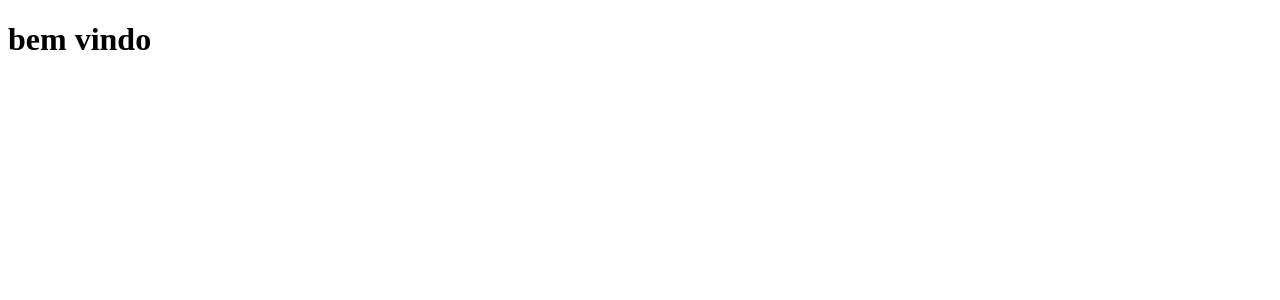
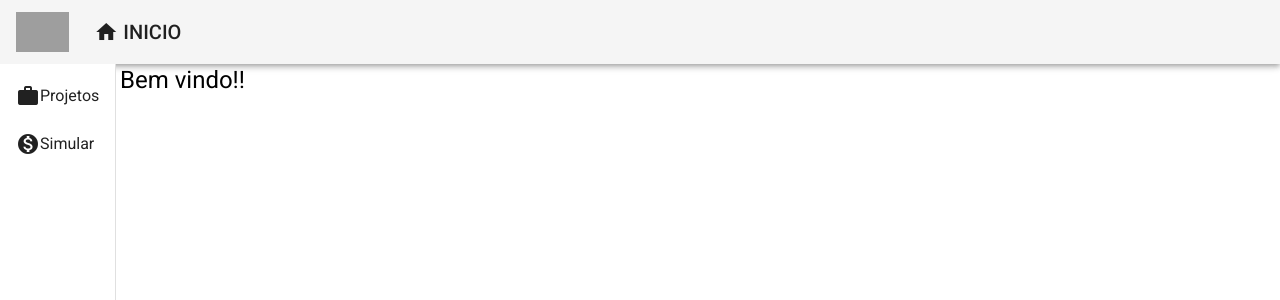
Before and after one commit to savio-tome/testefpf, an Angular app in the folder frontend/: page / in a window 1280 px wide. Shown: the top 300 px of the page. Built offline with nearby package versions, Linux system fonts and the light colour scheme; grey boxes are pictures that could not be loaded.

Commit message:
create header, sidenav components

```diff
--- a/frontend/angular.json
+++ b/frontend/angular.json
@@ -56,6 +56,7 @@
               "src/assets"
             ],
             "styles": [
+              "./node_modules/@angular/material/prebuilt-themes/indigo-pink.css",
               "src/styles.css"
             ],
             "scripts": []
--- a/frontend/package.json
+++ b/frontend/package.json
@@ -10,10 +10,12 @@
   "private": true,
   "dependencies": {
     "@angular/animations": "~13.3.0",
+    "@angular/cdk": "^13.3.1",
     "@angular/common": "~13.3.0",
     "@angular/compiler": "~13.3.0",
     "@angular/core": "~13.3.0",
     "@angular/forms": "~13.3.0",
+    "@angular/material": "^13.3.1",
     "@angular/platform-browser": "~13.3.0",
     "@angular/platform-browser-dynamic": "~13.3.0",
     "@angular/router": "~13.3.0",
--- a/frontend/src/app/app.component.html
+++ b/frontend/src/app/app.component.html
@@ -1 +1,3 @@
-<h1>bem vindo</h1>
+<app-header></app-header>
+<app-sidenav></app-sidenav>
+<h1 style="margin-left:120px">Bem vindo!!</h1>
--- /dev/null
+++ b/frontend/src/app/mainpage/header/header.component.css
@@ -0,0 +1,24 @@
+.header{
+    display: flex;
+    align-items: center;
+}
+
+.header a {
+    display: flex;
+    align-items: center;
+    text-decoration: none;
+
+}
+
+.header .logo{
+    max-height: 40px;
+}
+
+.header .title-group{
+    padding-left: 25px;
+
+}
+
+.header .title-group i{
+    padding-right: 5px;
+}
--- /dev/null
+++ b/frontend/src/app/mainpage/header/header.component.html
@@ -0,0 +1,16 @@
+<mat-toolbar class="header mat-elevation-z4">
+    <span>
+        <a>
+            <img class="logo" src='assets/img/logo.png' alt="Jedi Inc.">
+        </a>
+    </span>
+    <span class="title-group">
+            <a>
+                <i class="material-icons">
+                    home
+                </i>
+                INICIO
+            </a>
+    </span>
+
+</mat-toolbar>
--- /dev/null
+++ b/frontend/src/app/mainpage/header/header.component.ts
@@ -0,0 +1,16 @@
+import { Component, OnInit } from '@angular/core';
+
+
+@Component({
+  selector: 'app-header',
+  templateUrl: './header.component.html',
+  styleUrls: ['./header.component.css']
+})
+export class HeaderComponent implements OnInit {
+
+  constructor() { }
+
+  ngOnInit(): void {
+  }
+
+}
--- /dev/null
+++ b/frontend/src/app/mainpage/sidenav/sidenav.component.html
@@ -0,0 +1,21 @@
+<mat-sidenav-container class="container" >
+    <mat-sidenav class="sidenav" mode="side" opened fixedInViewport="true" fixedBottomGap="64" fixedTopGap="64" >
+        <mat-nav-list class="nav-list">
+            <a mat-list-item routerLink="/projects">
+                <i class="material-icons">
+                    work
+                </i>
+                Projetos
+            </a>
+            <a mat-list-item routerLink="/simulation">
+                <i class="material-icons">
+                    monetization_on
+                </i>
+                Simular
+            </a>
+        </mat-nav-list>
+    </mat-sidenav>
+    <mat-sidenav-content class="content">
+        <router-outlet></router-outlet>
+    </mat-sidenav-content>
+</mat-sidenav-container>
--- /dev/null
+++ b/frontend/src/app/mainpage/sidenav/sidenav.component.ts
@@ -0,0 +1,15 @@
+import { Component, OnInit } from '@angular/core';
+
+@Component({
+  selector: 'app-sidenav',
+  templateUrl: './sidenav.component.html',
+  styleUrls: ['./sidenav.component.css']
+})
+export class SidenavComponent implements OnInit {
+
+  constructor() { }
+
+  ngOnInit(): void {
+  }
+
+}
--- a/frontend/src/index.html
+++ b/frontend/src/index.html
@@ -6,8 +6,11 @@
   <base href="/">
   <meta name="viewport" content="width=device-width, initial-scale=1">
   <link rel="icon" type="image/x-icon" href="favicon.ico">
+  <link rel="preconnect" href="https://fonts.gstatic.com">
+  <link href="https://fonts.googleapis.com/css2?family=Roboto:wght@300;400;500&display=swap" rel="stylesheet">
+  <link href="https://fonts.googleapis.com/icon?family=Material+Icons" rel="stylesheet">
 </head>
-<body>
+<body class="mat-typography">
   <app-root></app-root>
 </body>
 </html>
--- a/frontend/src/styles.css
+++ b/frontend/src/styles.css
@@ -1 +1,4 @@
 /* You can add global styles to this file, and also import other style files */
+
+html, body { height: 100%; }
+body { margin: 0; font-family: Roboto, "Helvetica Neue", sans-serif; }
```
Also changed, not shown: frontend/src/app/app.module.ts (+20 -2 lines), frontend/src/app/mainpage/sidenav/sidenav.component.css (added), 1 other file (tests, documents, lock files or other folders).
